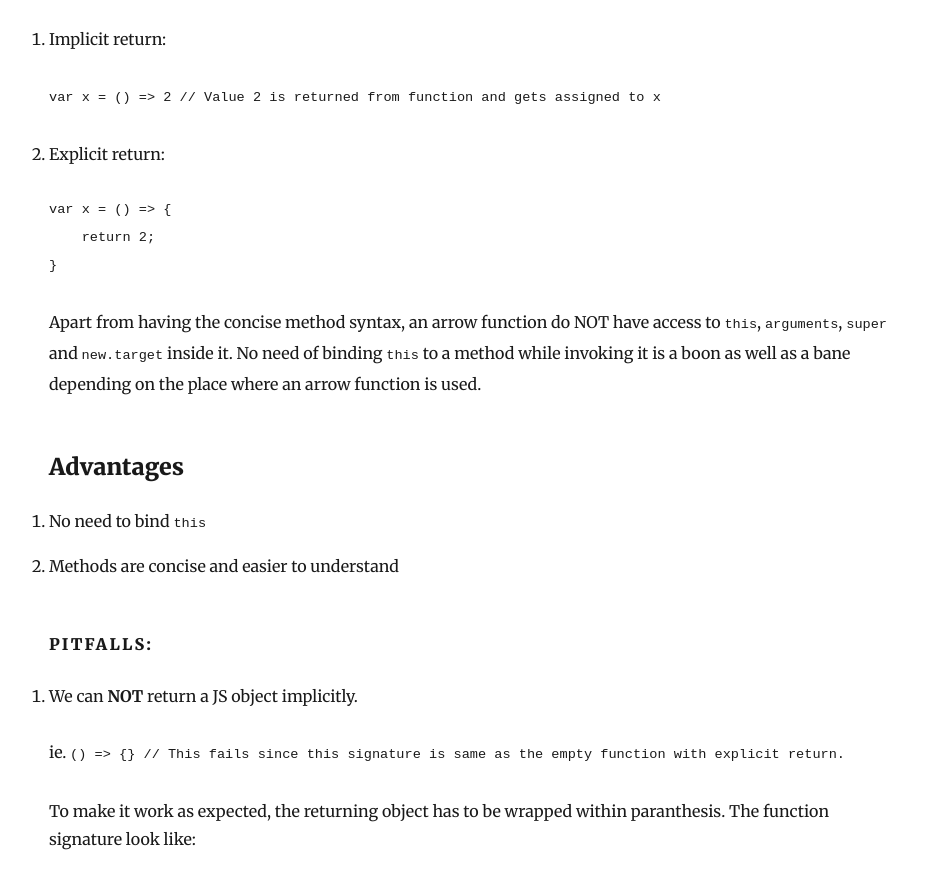
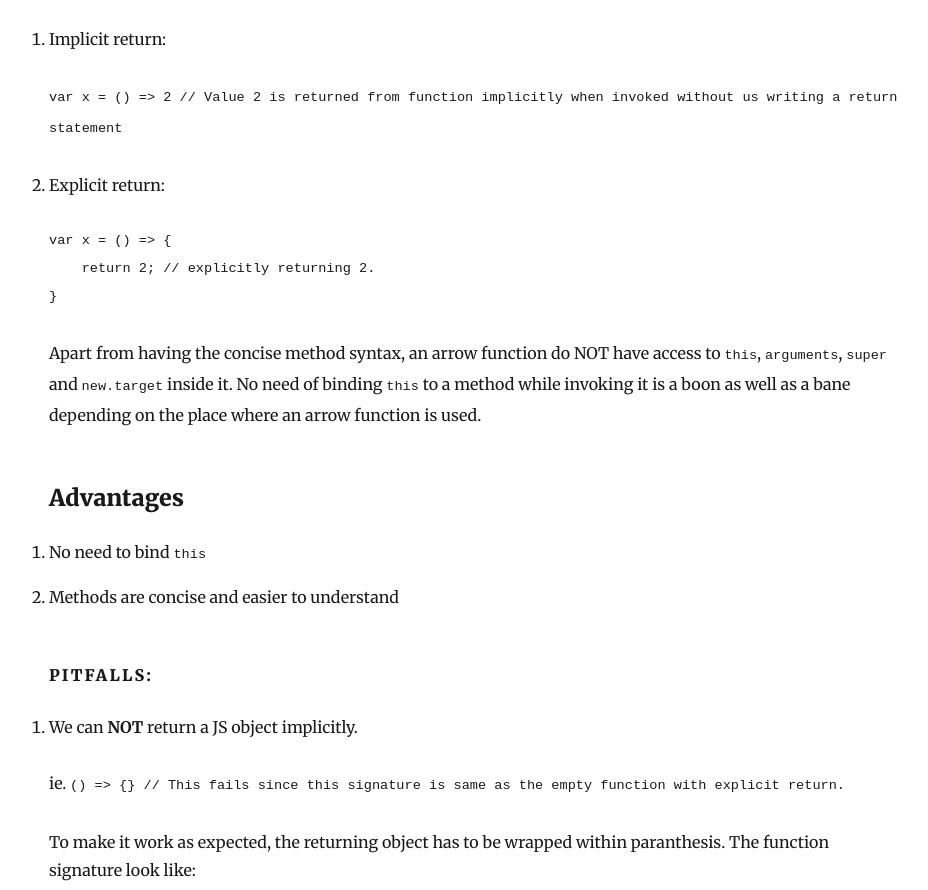
Before and after one commit to KirankumarAmbati/KirankumarAmbati.github.io, a Gatsby site: page /es-next/arrow-functions/ in a window 1280 px wide. Shown: the part 2070-2960 px from the top of the page, without its empty margins (100-1028 px from the left). Built offline with nearby package versions, Linux system fonts and the light colour scheme; Gatsby itself is replaced by a stand-in of ours; some packages are replaced by stand-ins of ours; code samples lack their colours.

Commit message:
Update index.md

````diff
--- a/content/blog/es-next/arrow-functions/index.md
+++ b/content/blog/es-next/arrow-functions/index.md
@@ -62,13 +62,13 @@ Using arrow functions, we can return the required value from a function in two d
 
 1. Implicit return:
 
-`var x = () => 2 // Value 2 is returned from function and gets assigned to x`
+`var x = () => 2 // Value 2 is returned from function implicitly when invoked without us writing a return statement`
 
 2. Explicit return:
 
 ```js
 var x = () => {
-    return 2;
+    return 2; // explicitly returning 2.
 }
 ```
 
````
